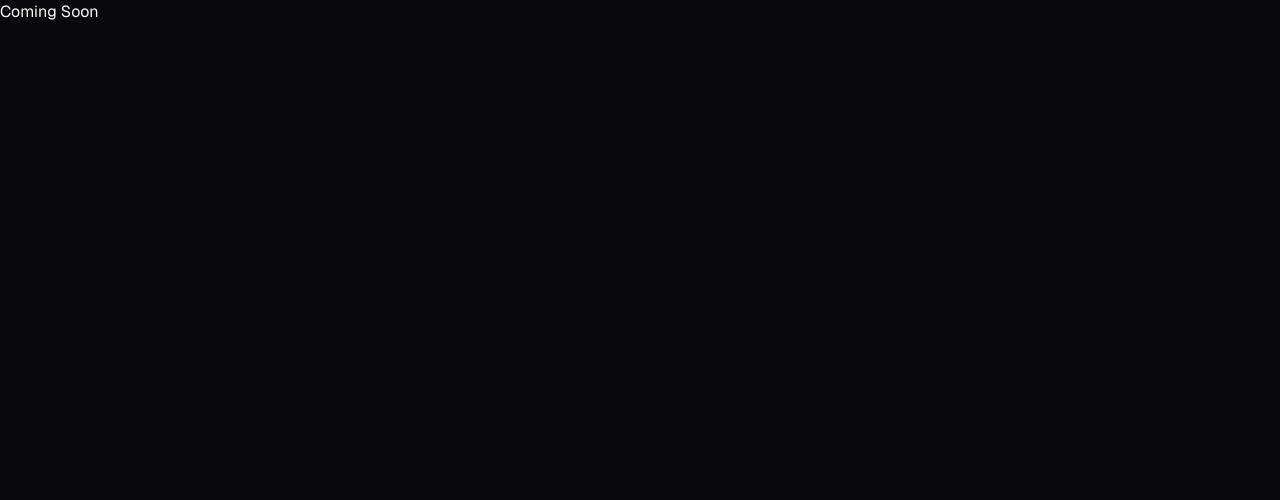
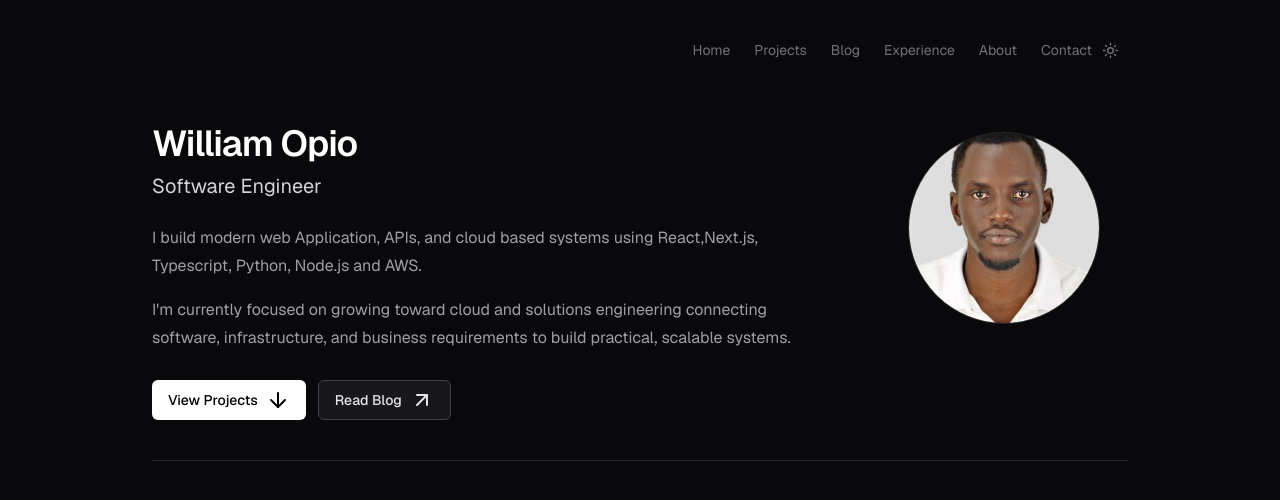
Before and after one commit to Wil1756/wilsport, a Next.js app: page / in a window 1280 px wide. Shown: the top 500 px of the page. Built offline with nearby package versions, Linux system fonts and the light colour scheme.

Commit message:
feat:add hero and navigations

```diff
--- a/app/layout.tsx
+++ b/app/layout.tsx
@@ -15,7 +15,7 @@ const geistMono = Geist_Mono({
 
 export const metadata: Metadata = {
   title: "william Opio",
-  description: "Software Engineer building AI applications,Machine Learning systems and modern web experiences.",
+  description: "Software Engineer building modern web applications and cloud solutions",
 };
 
 export default function RootLayout({ children }: Readonly<{children: React.ReactNode}>) {
@@ -24,7 +24,7 @@ export default function RootLayout({ children }: Readonly<{children: React.React
       lang="en"
       suppressHydrationWarning
     >
-      <body className={geistSans.className}>
+      <body className={`${geistSans.className} bg-zinc-950 text-zinc-50 antialiased`}>
         <Providers>{children}</Providers>
       </body>
     </html>
--- a/app/page.tsx
+++ b/app/page.tsx
@@ -1,7 +1,15 @@
+import { Hero } from "@/components/hero/Hero";
+import { Navbar } from "@/components/layout/Navbar";
+
 export default function Home(){
   return (
-    <main className="min-h-screen">
-      Coming Soon
-    </main>
+    <>
+        <Navbar/>
+
+      <main className="min-h-screen">
+        <Hero/>
+      </main>
+    </>
+
   )
 }
--- /dev/null
+++ b/components/hero/Hero.tsx
@@ -0,0 +1,63 @@
+import { ArrowDown, ArrowUpRight } from "lucide-react";
+import Image from "next/image";
+
+
+export function Hero(){
+    return(
+        <section
+            is="home"
+            className="scroll-mt-8 pt-12 pb-12 sm:pt-14 sm:pb-14"
+        >
+            <div className="container mx-auto max-w-5xl px-6">
+                <div className="grid gap-10 md:grid-cols-[minmax(0,1fr)_220px] md:gap-16" >
+                    {/* Hero {content} */}
+                    <div>
+                        <h1 className="text-2xl font-semibold tracking-tight text-white sm:text-4xl">
+                            William Opio
+                        </h1>
+                        <p className="mt-2 text-xl text-zinc-300">
+                            Software Engineer
+                        </p>
+
+                        <p className="mt-6 max-w-2xl text-base leading-7 text-zinc-400">
+                            I build modern web Application, APIs, and cloud based systems using React,Next.js, Typescript, Python, Node.js
+                            and AWS.
+                        </p>
+                        <p className="mt-4 max-w-2xl text-base leading-7 text-zinc-400">
+                            I'm currently focused on growing toward cloud and solutions engineering connecting
+                            software, infrastructure, and business requirements to build practical, scalable systems.
+                        </p>
+
+                        <div className="mt-7 flex flex-wrap items-center gap-3">
+                            <a href="#projects"
+                                className="inline-flex h-10 items-center justify-center gap-2 rounded-md bg-white px-4 text-sm font-medium text-black"
+                            >
+                                View Projects
+                                <ArrowDown/>
+                            </a>
+                            <a href="#blog"
+                                className="inline-flex h-10 items-center justify-center gap-2 rounded-md border border-zinc-700 bg-zinc-900 px-4 text-sm font-medium text-zinc-200"
+                            >
+                                Read Blog
+                                <ArrowUpRight/>
+                            </a>
+                        </div>
+                    </div>
+
+                    {/* {Profile image} */}
+                    <div className="relative mx-auto h-40 w-40 overflow-hidden rounded-full border border-zinc-800 md:mx-0 md:mt-2 md:h-48 md:w-48">
+                        <Image
+                            src="/images/William.png"
+                            alt="William Opio"
+                            fill
+                            priority
+                            sizes="(max-width: 768px) 192px, 208px"
+                            className="object-cover"
+                        />
+                    </div>
+                </div>
+                <div className="mt-10 h-px w-full bg-zinc-800" />
+            </div>
+        </section>
+    )
+}
--- /dev/null
+++ b/components/layout/MobileMenu.tsx
@@ -0,0 +1,61 @@
+"use client"
+
+
+import { Menu , X } from "lucide-react";
+import { useState } from "react";
+import { NAV_ITEMS } from "@/lib/constants";
+
+export function MobileMenu(){
+    const [open, setOpen] = useState(false);
+
+    function closeMenu(){
+        setOpen(false);
+    }
+
+    return (
+        <div className="md:hidden">
+            <button
+                type="button"
+                onClick={() => setOpen((value)=> !value)}
+                aria-label={
+                    open
+                    ? "Close navigation menu"
+                    : "Open navigation menu"
+                }
+                aria-expanded={open}
+                className="flex h-9 w-9 items-center justify-center rounded-full text-zinc-400 transition-colors hover:bg-zinc-900 hover:text-white"
+                >
+                {open ? (
+                    <X size={20}/>
+                ) : (
+                    <Menu size={20}/>
+                )
+                }
+            </button>
+
+            {open && (
+                <div className="absolute left-0 right-0 top-16 border-t border-zinc-800 bg-zinc-950">
+                    <nav
+                        aria-label="Mobile navigation"
+                        className="container mx-auto max-w-5xl px-6 py-6"
+                    >
+                        <ul className="space-y-1">
+                           {NAV_ITEMS.map((item) => (
+                            <li key={item.href}>
+                                <a
+                                    href=""
+                                    onClick={closeMenu}
+                                    className="block rounded-lg px-3 py-3 text-sm text-zinc-400 transition-colors hover:bg-zinc-900
+                                    hover:text-white"
+                                >
+                                    {item.title}
+                                </a>
+                            </li>
+                           ))}
+                        </ul>
+                    </nav>
+                </div>
+            )}
+        </div>
+    )
+}
--- /dev/null
+++ b/components/layout/Navbar.tsx
@@ -0,0 +1,90 @@
+"use client"
+
+import { NAV_ITEMS } from "@/lib/constants";
+import Link from "next/link";
+import { ThemeToggle } from "./ThemeToggle";
+import { MobileMenu } from "./MobileMenu";
+import { useEffect, useState } from "react";
+
+
+export function Navbar(){
+    const [active, setActive] = useState('#home');
+
+    useEffect(()=> {
+        const sections = NAV_ITEMS.filter((item)=> item.href.startsWith('#'))
+        .map((item) => document.querySelector(item.href)
+    ).filter((section): section is Element => section !== null)
+
+    if(sections.length === 0){
+        return;
+    }
+
+    const observer = new IntersectionObserver((entries) => {
+        const visibileSections = entries.filter((entry) => entry.isIntersecting
+            ).sort((a, b) => b.intersectionRatio - a.intersectionRatio);
+
+        const current = visibileSections[0];
+
+        if (current){
+            setActive(`#${current.target.id}`);
+        }
+
+    },
+        {
+            rootMargin: "-25% 0px -65% 0px",
+            threshold: [0, 0.25, 0.5, 1],
+        }
+    )
+
+    sections.forEach((section)=> observer.observe(section));
+
+    return ()=> observer.disconnect();
+
+    },[]);
+
+    return(
+        <nav
+            aria-label="Primary navigation"
+            className="pt-7 sm:pt-8"
+        >
+            <div className="container mx-auto max-w-5xl px-6">
+                <div className="flex justify-end">
+                    {/* {desktop nav} */}
+                    {/* <nav
+                        aria-label="Primary Navigation"
+                        className="hidden md:block"
+                    > */}
+                        <ul className="flex items-center gap-x-6">
+                            {NAV_ITEMS.map((item)=> {
+                                const isActive = active === item.href;
+
+                                return (
+                                    <li key={item.href}>
+                                        <a
+                                            href={item.href}
+                                            onClick={()=> setActive(item.href)}
+                                            className={`text-sm transition-colors ${
+                                                isActive
+                                                ? "text-white"
+                                                :"text-zinc-500 hover:text-white"
+                                                }`}
+                                        >{item.title}</a>
+                                    </li>
+                                )
+                            })}
+                        </ul>
+                    {/* </nav> */}
+
+                    {/* {actions} */}
+                    <div className="flex items-center gap">
+                        <div className="hidden md:block">
+                            <ThemeToggle/>
+                        </div>
+
+                        <MobileMenu/>
+                    </div>
+                </div>
+            </div>
+        </nav>
+    )
+}
--- /dev/null
+++ b/components/layout/ThemeToggle.tsx
@@ -0,0 +1,45 @@
+"use client"
+
+import {Moon, Sun } from "lucide-react";
+import { useTheme } from "next-themes";
+import {useEffect, useState } from 'react';
+
+export function ThemeToggle(){
+    const{resolvedTheme, setTheme} = useTheme();
+    const [mounted, setMounted] = useState(false);
+
+    useEffect(()=> {
+        setMounted(true);
+    }, []);
+
+    if (!mounted){
+        return(
+            <div
+                className="h-9 w-9"
+                aria-hidden="true"
+            />
+        );
+    }
+    const isDark = resolvedTheme === 'dark';
+
+    return(
+        <button
+            type="button"
+            onClick={()=> setTheme(isDark ? "light" : "dark")}
+            aria-label={
+                isDark
+                ? "Switch to light mode"
+                : "Switch to dark mode"
+            }
+            className="flex h-9 w-9 items-center justify-center rounded-full
+            text-zinc-500 transition-colors hover:bg-zinc-900 hover:text-white"
+            >
+            {isDark ? (
+               <Sun size={17}/>
+            ):(
+               <Moon size={17}/>
+            )
+            }
+        </button>
+    );
+}
--- a/package.json
+++ b/package.json
@@ -13,6 +13,7 @@
   },
   "dependencies": {
     "clsx": "^2.1.1",
+    "lucide-react": "^1.30.0",
     "next": "16.3.0",
     "next-themes": "^0.4.6",
     "react": "19.2.8",
```
Also changed, not shown: public/images/William.png (added), 1 other file (tests, documents, lock files or other folders).
